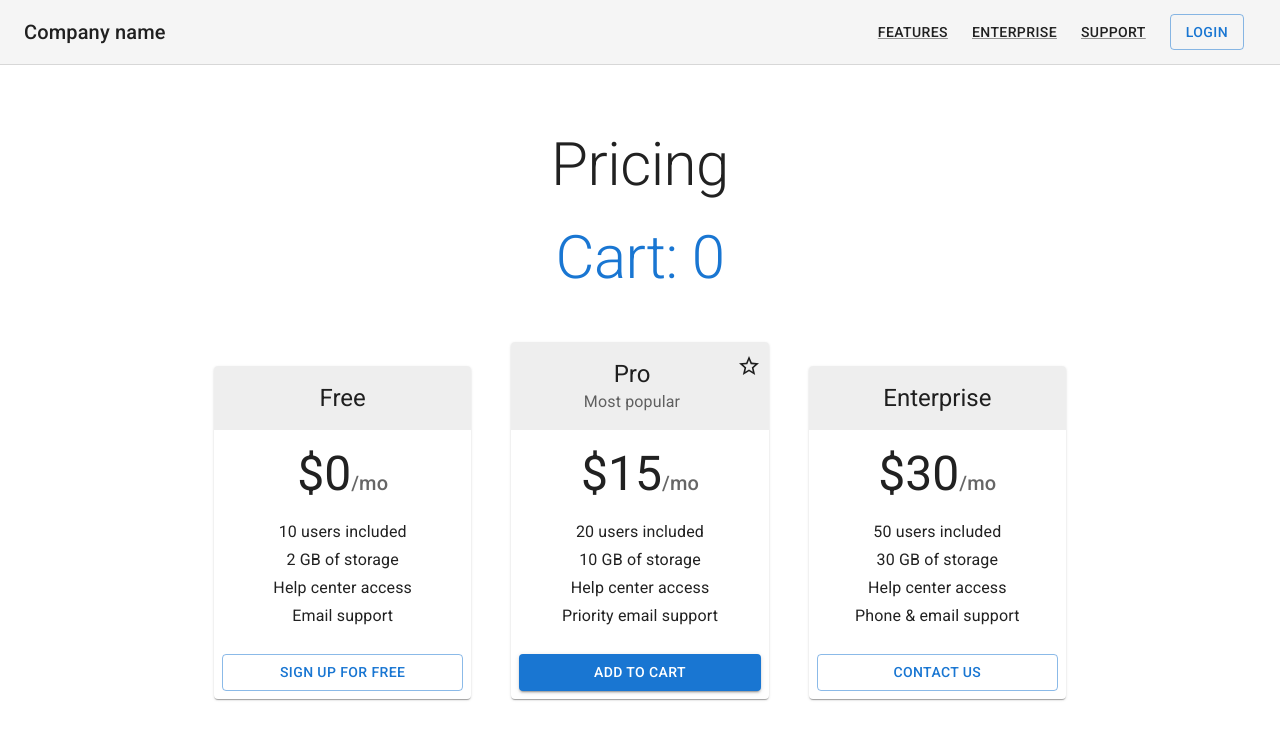
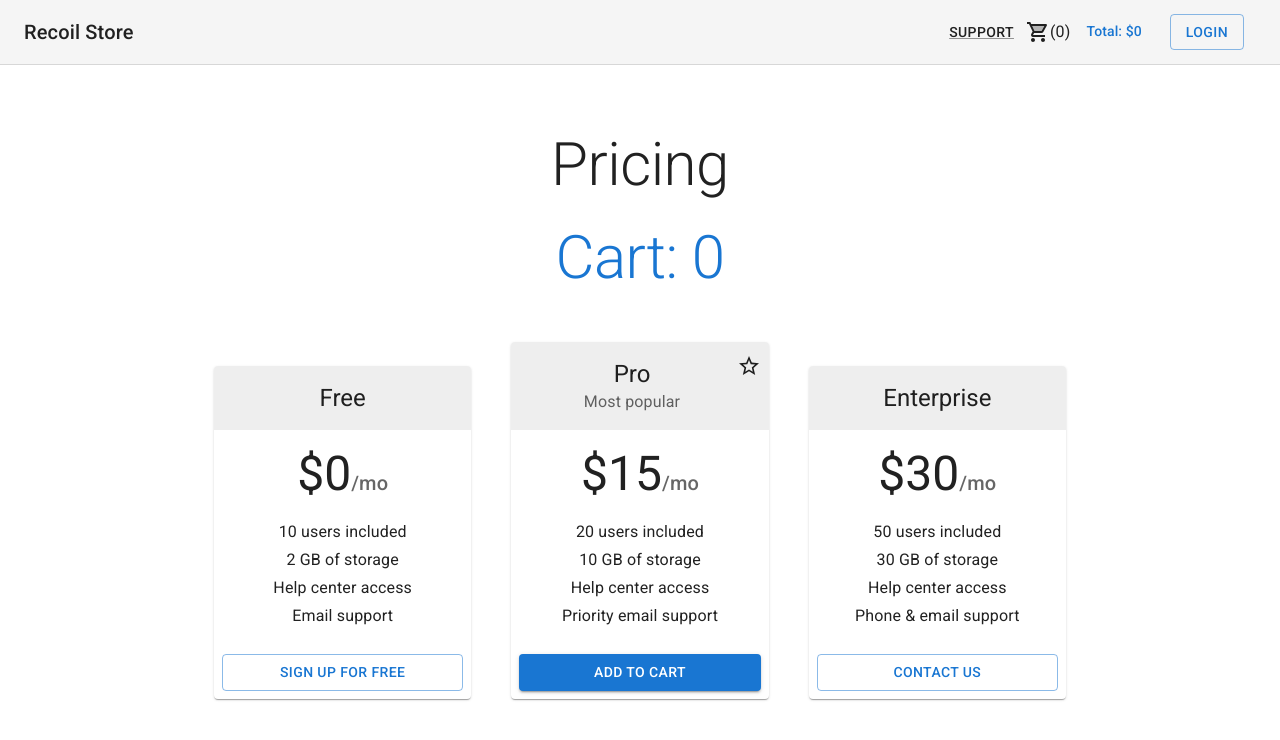
Before and after one commit to leobewater/youtube-react-recoil, a React (Create React App) app: page / in a window 1280 px wide. Shown: the top 740 px of the page. Built offline with nearby package versions, Linux system fonts and the light colour scheme.

Commit message:
show cart in header

```diff
--- a/src/components/Header.tsx
+++ b/src/components/Header.tsx
@@ -3,8 +3,13 @@ import Button from '@mui/material/Button';
 import Toolbar from '@mui/material/Toolbar';
 import Typography from '@mui/material/Typography';
 import Link from '@mui/material/Link';
+import ShoppingCartTwoToneIcon from '@mui/icons-material/ShoppingCartTwoTone';
+import { cartState } from '../stores/cartStore';
+import { useRecoilState } from 'recoil';
 
 export const Header = () => {
+  const [cart] = useRecoilState(cartState);
+
   return (
     <AppBar
       position="static"
@@ -14,25 +19,9 @@ export const Header = () => {
     >
       <Toolbar sx={{ flexWrap: 'wrap' }}>
         <Typography variant="h6" color="inherit" noWrap sx={{ flexGrow: 1 }}>
-          Company name
+          Recoil Store
         </Typography>
         <nav>
-          <Link
-            variant="button"
-            color="text.primary"
-            href="#"
-            sx={{ my: 1, mx: 1.5 }}
-          >
-            Features
-          </Link>
-          <Link
-            variant="button"
-            color="text.primary"
-            href="#"
-            sx={{ my: 1, mx: 1.5 }}
-          >
-            Enterprise
-          </Link>
           <Link
             variant="button"
             color="text.primary"
@@ -42,6 +31,11 @@ export const Header = () => {
             Support
           </Link>
         </nav>
+        <ShoppingCartTwoToneIcon />
+        ({cart})
+        <Typography variant="subtitle2" color="primary" sx={{ mx: 2 }}>
+          Total: $0
+        </Typography>
         <Button href="#" variant="outlined" sx={{ my: 1, mx: 1.5 }}>
           Login
         </Button>
```
